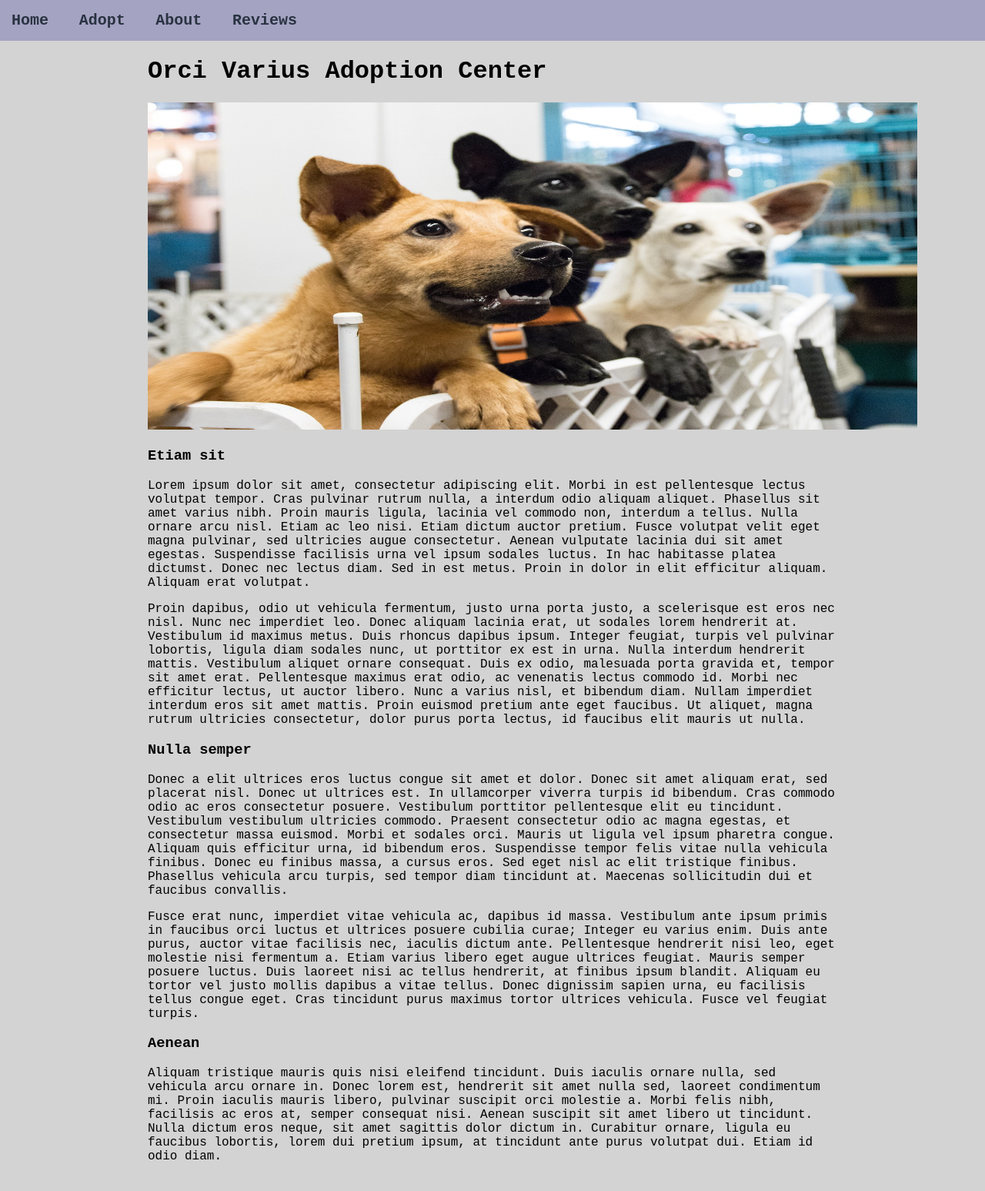
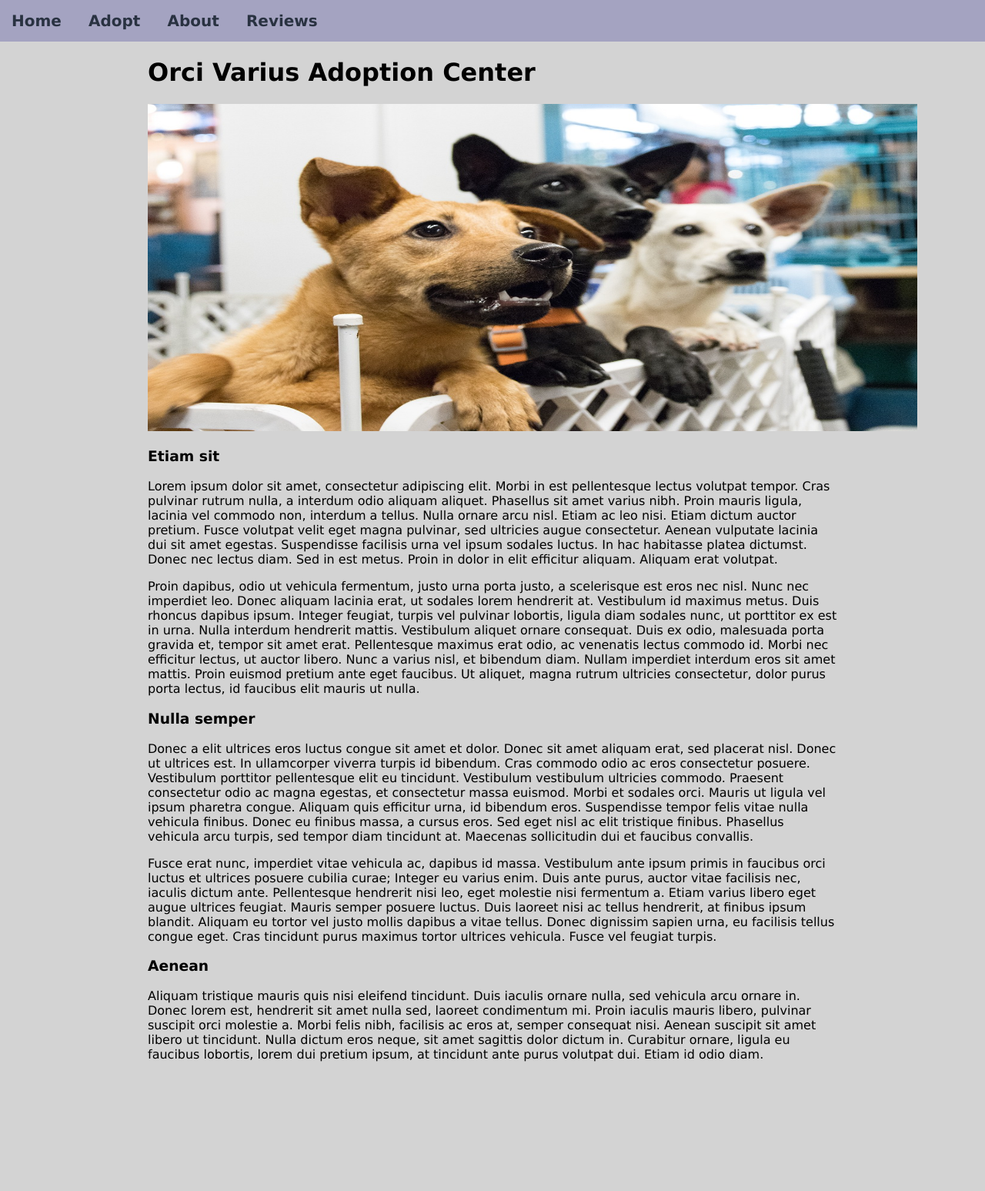
Before and after one commit to bchairez4/flask-landing-page, a Flask app: page / in a window 1280 px wide. Shown: the part 140-1687 px from the top of the page at 77% size. After the commit the page ends 1519 px from the top, so only its background shows below. Run offline with Flask 3, Linux system fonts and the light colour scheme.

Commit message:
changed body font family

```diff
--- a/static/css/style.css
+++ b/static/css/style.css
@@ -1,5 +1,5 @@
 body {
-    font-family: 'Courier New', Courier, monospace;
+    font-family: Verdana, Geneva, Tahoma, sans-serif;
     background-color: lightgray;
     padding-bottom: 20px;
     margin: 0;
@@ -72,6 +72,7 @@ img {
     display: flex;
     flex-direction: column;
     justify-content: center;
+    padding-bottom: 50px;
 }
 
 .reviewImages {
@@ -89,7 +90,3 @@ img {
     font-size: x-large;
     margin: 0;
 }
-
-.reviewComment {
-    padding-bottom: 50px;
-}
```
